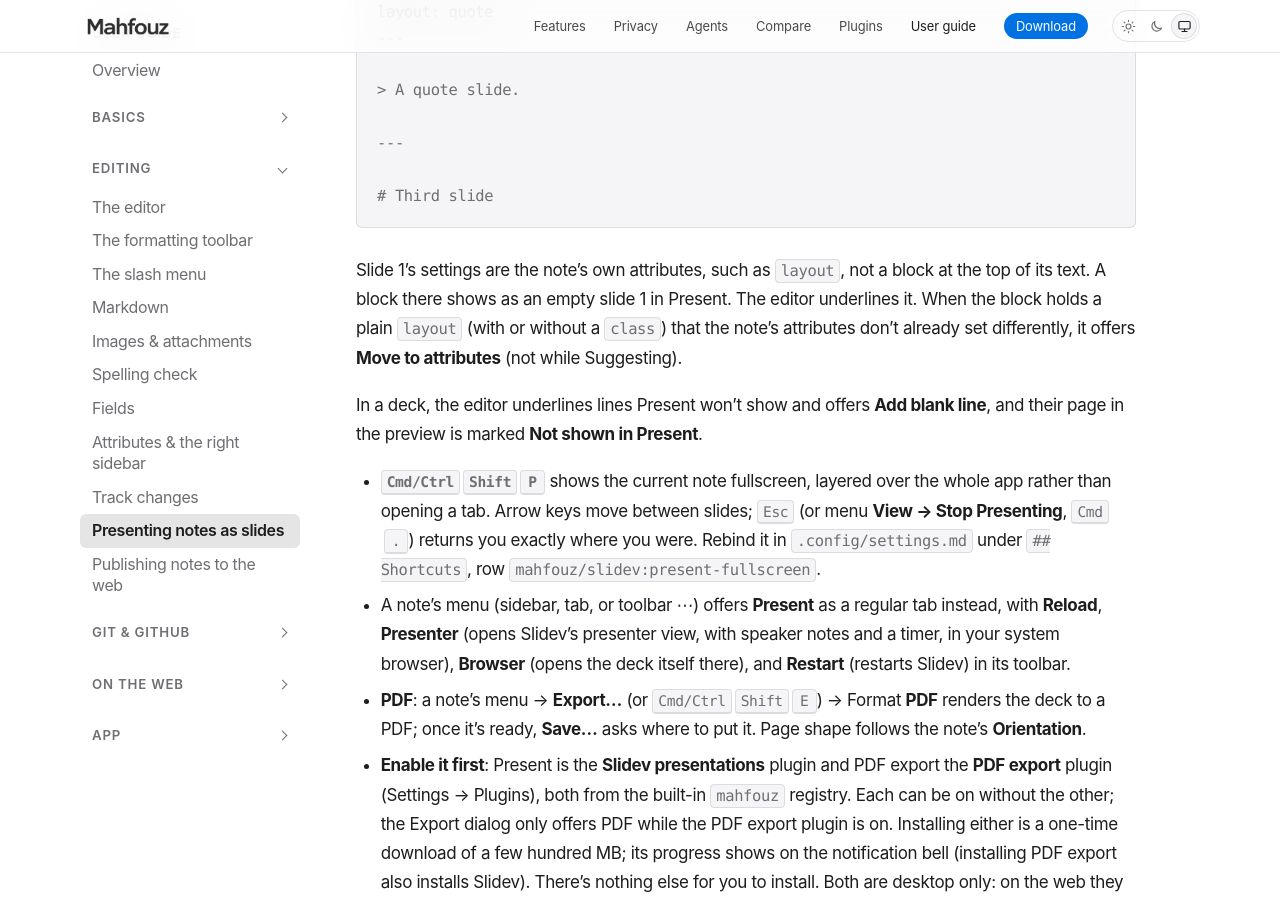
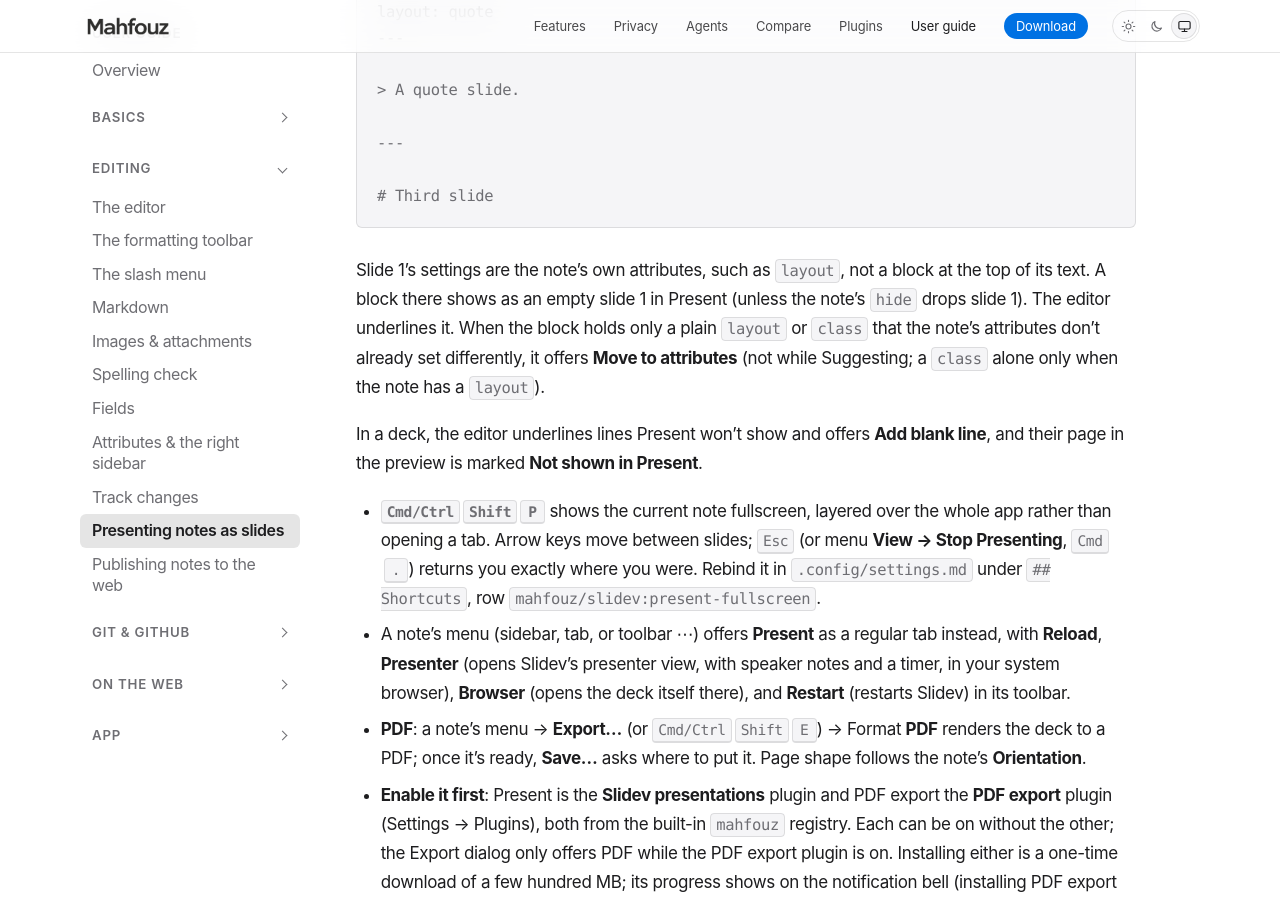
Before and after one commit to mahfouz-app/docs, a Jekyll site: the page built from guide/slides.md, in a window 1280 px wide and 900 px high, scrolled down 553 px. Built offline with Jekyll 4.4.1, drawn with Linux system fonts in a browser that asks for light colours.

Commit message:
guide: hide and class-alone cases for Move to attributes
Co-Authored-By: Claude Opus 5.5 <noreply@anthropic.com>

````diff
--- a/guide/slides.md
+++ b/guide/slides.md
@@ -29,10 +29,11 @@ layout: quote
 ```
 
 Slide 1's settings are the note's own attributes, such as `layout`, not a
-block at the top of its text. A block there shows as an empty slide 1 in Present.
-The editor underlines it. When the block holds a plain `layout` (with or
-without a `class`) that the note's attributes don't already set differently,
-it offers **Move to attributes** (not while Suggesting).
+block at the top of its text. A block there shows as an empty slide 1 in
+Present (unless the note's `hide` drops slide 1). The editor underlines it.
+When the block holds only a plain `layout` or `class` that the note's
+attributes don't already set differently, it offers **Move to attributes**
+(not while Suggesting; a `class` alone only when the note has a `layout`).
 
 In a deck, the editor underlines lines Present won't show and offers
 **Add blank line**, and their page in the preview is marked **Not shown in
````
